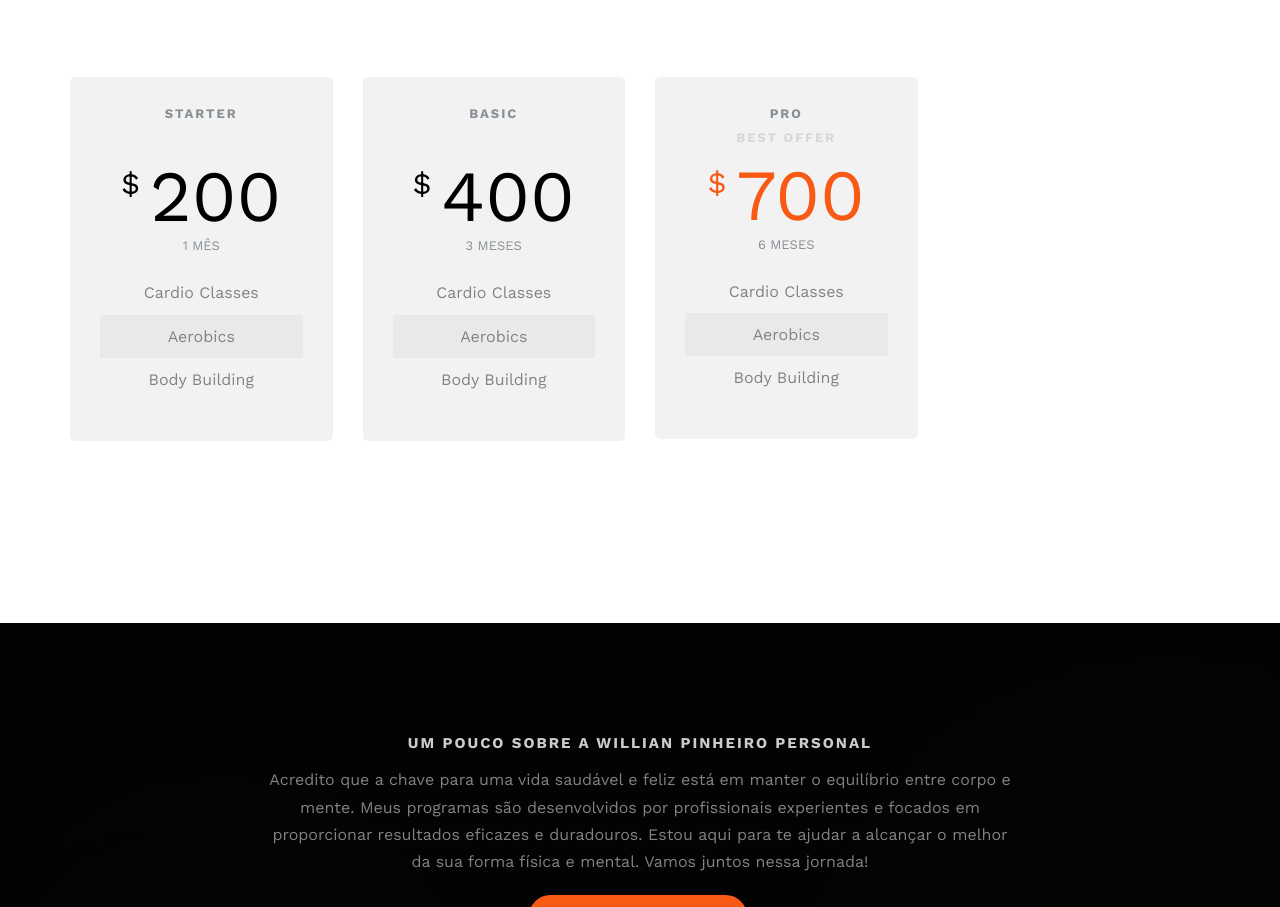
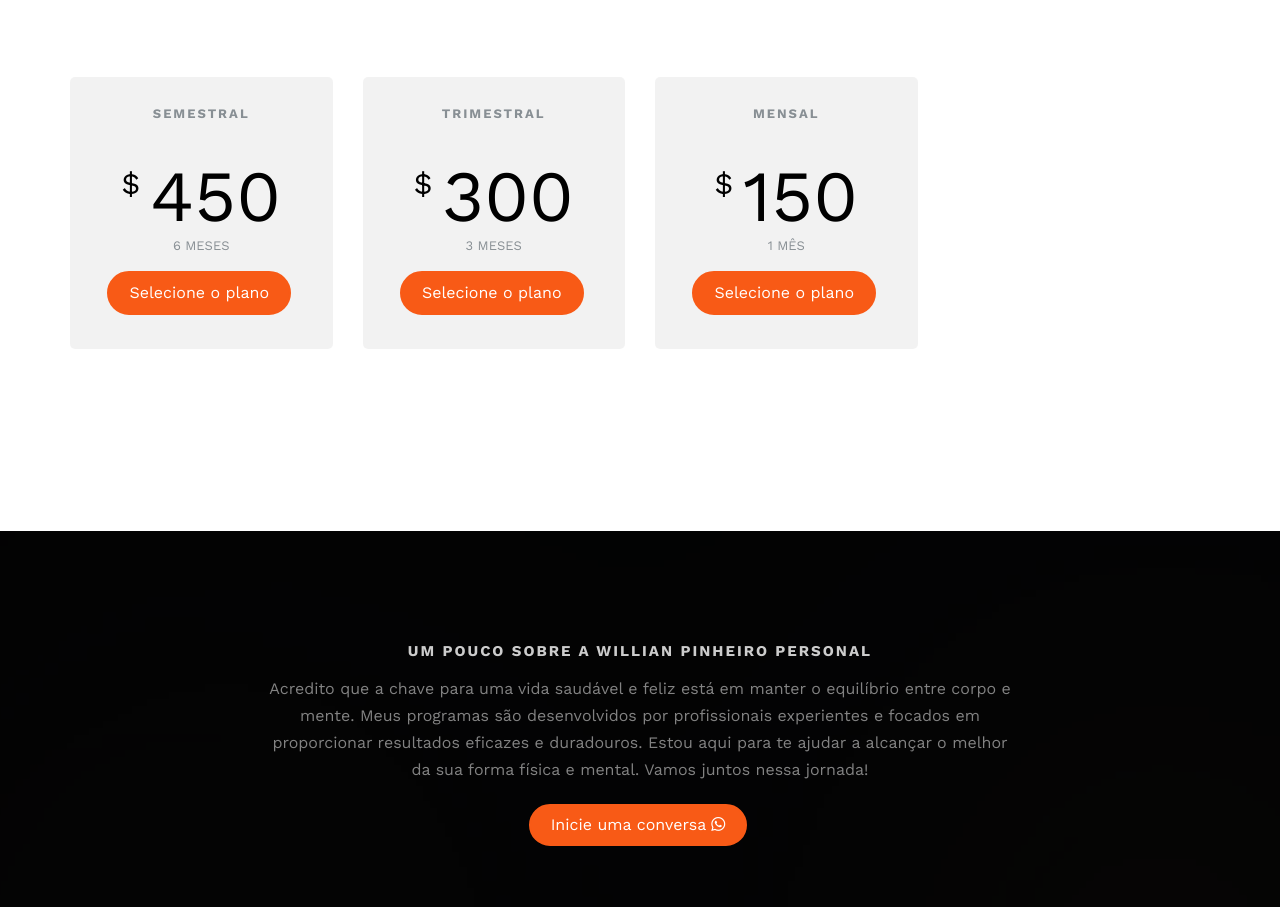
Before and after one commit to willianpersonal/willianpereira.github.io, a plain HTML site: page index.html in a window 1280 px wide. Shown: the part 4328-5235 px from the top of the page. Drawn offline with nearby package versions, Linux system fonts and the light colour scheme; files whose address does not match are found by name.

Commit message:
add button

```diff
--- a/index.html
+++ b/index.html
@@ -334,40 +334,25 @@
 				<div class="pricing">
 					<div class="col-md-3 animate-box">
 						<div class="price-box">
-							<h2 class="pricing-plan">Starter</h2>
-							<div class="price"><sup class="currency">$</sup>200<small>1 mês</small></div>
-							<ul class="classes">
-								<li>Cardio Classes</li>
-								<li class="color">Aerobics</li>
-								<li>Body Building</li>
-							</ul>
-
+							<h2 class="pricing-plan">Semestral</h2>
+							<div class="price"><sup class="currency">$</sup>450<small>6 meses</small></div>
+							<a href="https://pag.ae/7-H2N3pB5" class="btn btn-primary btn-sm">Selecione o plano</a>
 						</div>
 					</div>
 
 					<div class="col-md-3 animate-box">
 						<div class="price-box">
-							<h2 class="pricing-plan">Basic</h2>
-							<div class="price"><sup class="currency">$</sup>400<small>3 meses</small></div>
-							<ul class="classes">
-								<li>Cardio Classes</li>
-								<li class="color">Aerobics</li>
-								<li>Body Building</li>
-							</ul>
-
+							<h2 class="pricing-plan">Trimestral</h2>
+							<div class="price"><sup class="currency">$</sup>300<small>3 meses</small></div>
+							<a href="https://pag.ae/7-H2Mx5Qp" class="btn btn-primary btn-sm">Selecione o plano</a>
 						</div>
 					</div>
 
 					<div class="col-md-3 animate-box">
-						<div class="price-box popular">
-							<h2 class="pricing-plan pricing-plan-offer">Pro <span>Best Offer</span></h2>
-							<div class="price"><sup class="currency">$</sup>700<small>6 meses</small></div>
-							<ul class="classes">
-								<li>Cardio Classes</li>
-								<li class="color">Aerobics</li>
-								<li>Body Building</li>
-							</ul>
-
+						<div class="price-box ">
+							<h2 class="pricing-plan">Mensal</h2>
+							<div class="price"><sup class="currency">$</sup>150<small>1 mês</small></div>
+							<a href="https://pag.ae/7-H2LB-2N" class="btn btn-primary btn-sm">Selecione o plano</a>
 						</div>
 					</div>
 
```
